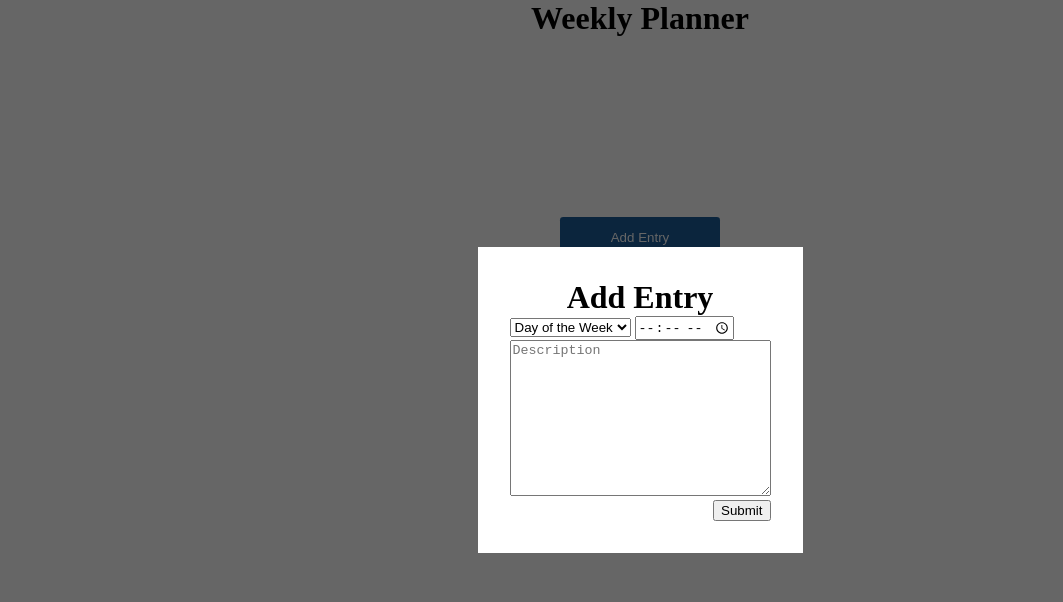
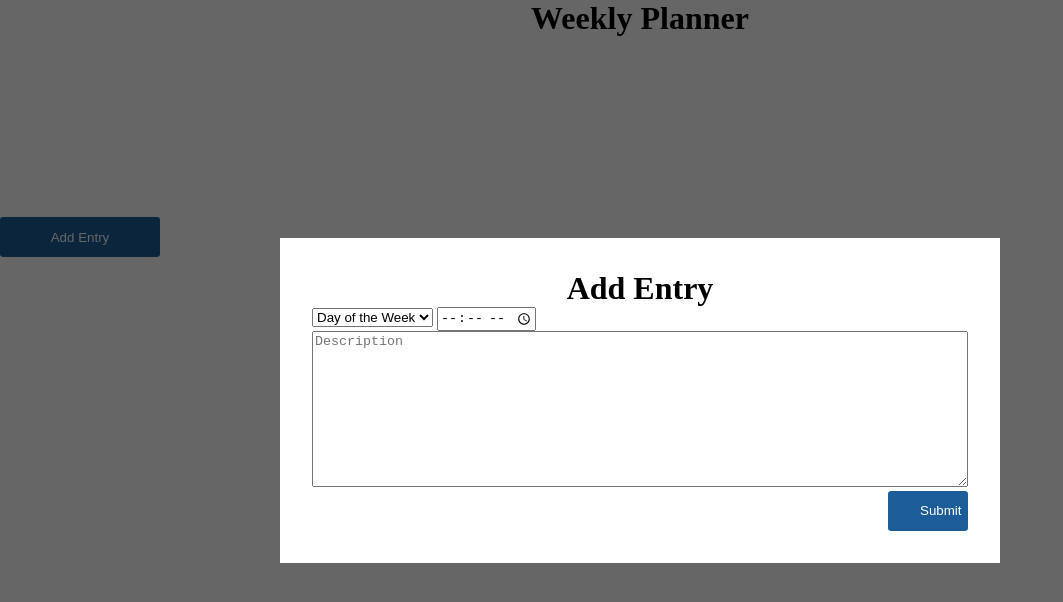
Before and after one commit to cody-martin8/week-planner, a website: page index.html in a window 1280 px wide. Shown: the whole page, without its empty margins (0-1063 px from the left). Drawn offline with Linux system fonts and the light colour scheme.

Commit message:
Adjusted spacing in modal.

```diff
--- a/index.html
+++ b/index.html
@@ -11,10 +11,10 @@
     <div class="row">
       <div class="column-full overlay flex-row justify-center align-center">
         <div class="modal-container flex-column justify-center align-center">
-          <div class="row">
+          <div class="row column-full">
             <h1 class="text-center">Add Entry</h1>
           </div>
-          <div class="row">
+          <div class="row column-full">
             <select>
               <option value="Day of the Week">Day of the Week</option>
               <option value="sunday">Sunday</option>
@@ -27,11 +27,11 @@
             </select>
             <input type="time" id="time" min="7:00" max="23:00">
           </div>
-          <div class="row">
-            <textarea name="Description" id="text-area" cols="30" rows="10" placeholder="Description"></textarea>
+          <div class="row column-full">
+            <textarea name="Description" class="column-full" id="text-area" rows="10" placeholder="Description"></textarea>
           </div>
           <div class="row flex-row justify-end">
-            <button type="button">Submit</button>
+            <button type="button" class="button submit">Submit</button>
           </div>
         </div>
       </div>
@@ -43,7 +43,7 @@
     </div>
     <div class="row flex-row vertical-height-centered justify-center">
       <div class="column-full">
-        <button type="button" class="add-entry-button">Add Entry</button>
+        <button type="button" class="button add-entry">Add Entry</button>
       </div>
     </div>
   </div>
--- a/styles.css
+++ b/styles.css
@@ -27,14 +27,22 @@ h1 {
   justify-content: center;
 }
 
-.add-entry-button {
+.button {
   background-color: #1c5d99;
   color: white;
   border: none;
-  padding: 0.6rem 2rem;
   border-radius: 0.2rem;
   cursor: pointer;
+  padding: 0.6rem 2rem;
+}
+
+.add-entry {
   width: 10rem;
+  height: 2.5rem;
+}
+
+.submit {
+  width: 5rem;
   height: 2.5rem;
 }
 
@@ -64,6 +72,15 @@ h1 {
   margin-top: auto;
   margin-bottom: auto;
   padding: 2rem;
+  width: 45rem;
+}
+
+.column-half {
+  width: 50%;
+}
+
+.column-full {
+  width: 100%;
 }
 
 .flex-column {
```
